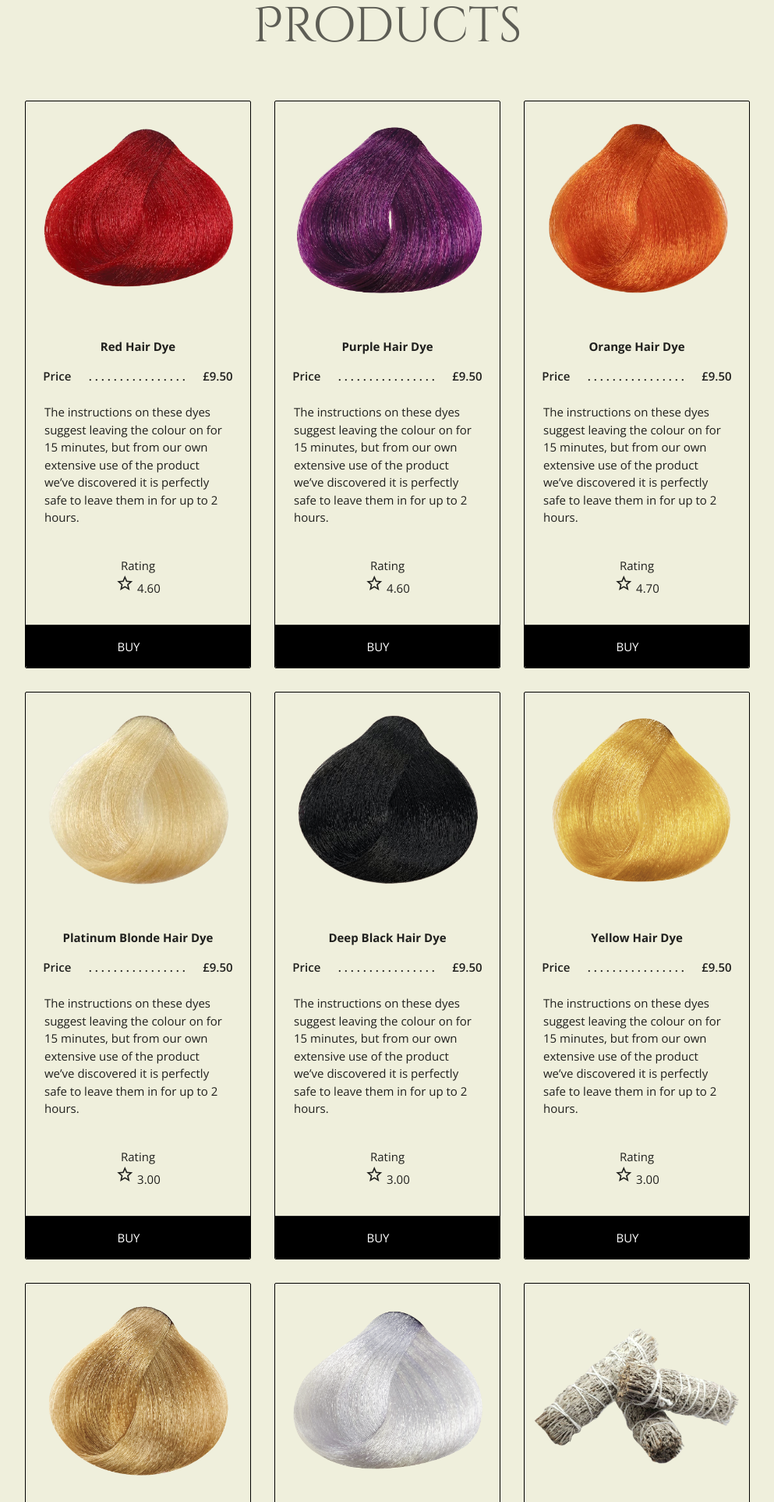
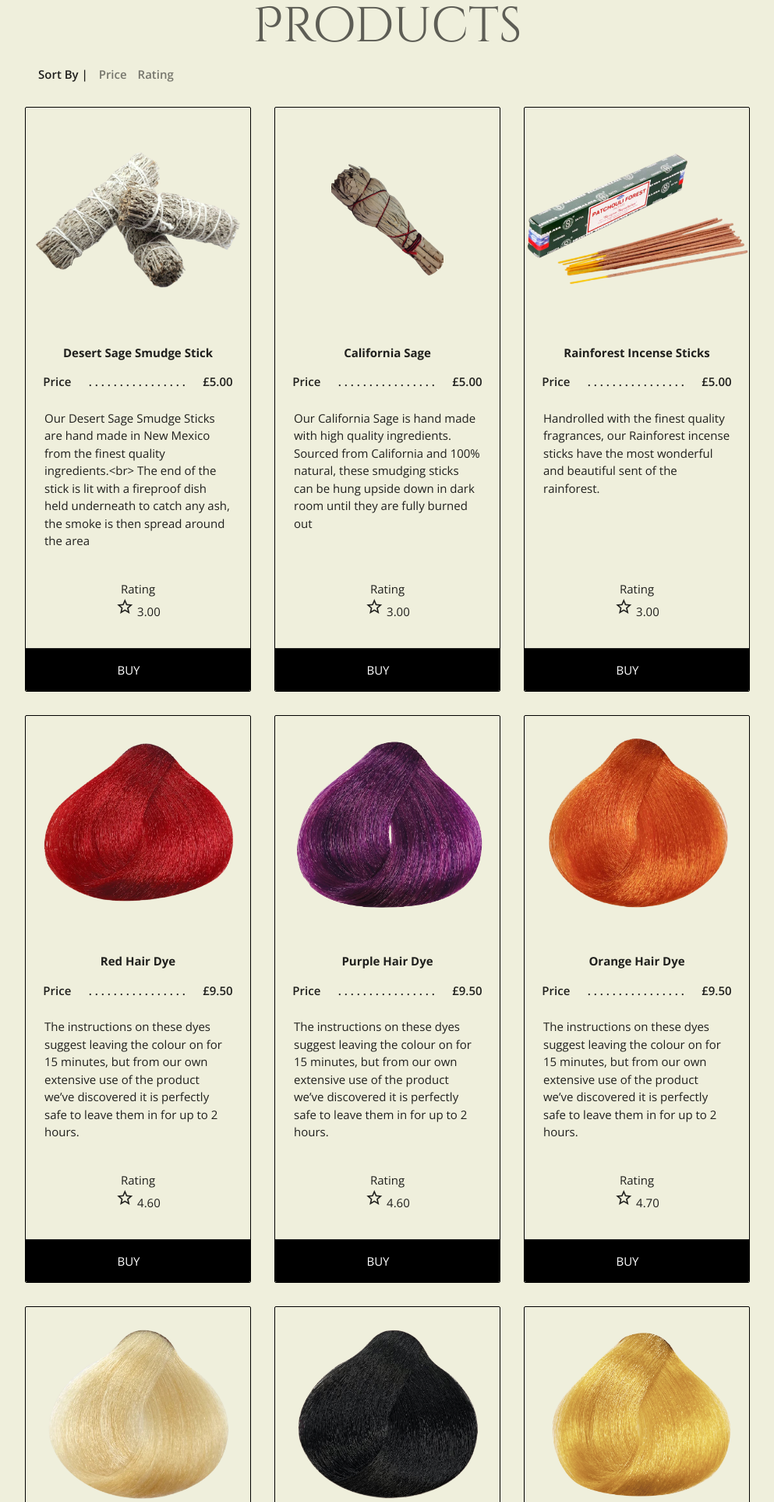
Before and after one commit to DelroyBrown28/rubymoon, a Django app: a page that uses store_products/templates/products/products.html in a window 1280 px wide. Shown: the part 64-1990 px from the top of the page at 78% size, without its empty margins (143-1136 px from the left). Run offline with Django 3.2, Linux system fonts and the light colour scheme; data comes from the database, SQL or seed files in the repository.

Commit message:
sort functionality working on price and rating

```diff
--- a/static/css/main.css
+++ b/static/css/main.css
@@ -4,6 +4,10 @@
     margin: 0;
     background-color: #EFEFDC;
     font-family: 'Open Sans', sans-serif;
+}
+
+a {
+    color: #000;
 }
 
 .dimmer {
@@ -257,10 +261,6 @@
 
 }
 
-/* .card:nth-child(1n) {
-    page-break-after: always;
-} */
-
 .product__hairdye {
     display: flex;
     flex-flow: row wrap;
@@ -294,7 +294,34 @@
     padding: 0px;
     margin: 0;
 
+}
 
+
+.sort_wrap {
+    display: flex;
+    flex-flow: column;
+    width: 100%;
+
+}
+
+.sort_by {
+    font-weight: 600;
+
+}
+
+.sort_tags {
+    margin-left: 10px;
+    font-weight: 600;
+    opacity: 0.5;
+    height: 20px;
+    width: 80px;
+    transition: 0.3s;
+
+
+}
+
+.sort_tags:hover {
+    opacity: 1;
 }
 
 /* Product info page */
--- a/store_products/templates/products/products.html
+++ b/store_products/templates/products/products.html
@@ -10,7 +10,16 @@
             </div>
         </div>
 
-    </div><br><br>
+    </div>
+
+    <div class="container sort">
+        <div class="sort_wrap">
+            <p class="sort_by">Sort By |
+                <a class="sort_tags" href="{% url 'products' %}?sort=price&direction=asc">Price</a>
+                <a class="sort_tags" href="{% url 'products' %}?sort=rating&direction=asc">Rating</a>
+            </p>
+        </div>
+    </div>
 
 
     <div class="container hairdye_wrap">
--- a/store_products/views.py
+++ b/store_products/views.py
@@ -10,8 +10,26 @@
     store_products = Product.objects.all()
     query = None
     categories = None
+    sort = None
+    direction = None
 
     if request.GET:
+        if 'sort' in request.GET:
+            sortkey = request.GET['sort']
+            sort = sortkey
+            if sortkey == 'name':
+                sortkey = 'lower_name'
+                store_products = store_products.annotate(lower_name=Lower('name'))
+
+
+            if 'direction' in request.GET:
+                direction = request.GET['direction']
+                if direction == 'desc':
+                    sortkey = f'-{sortkey}'
+            store_products = store_products.order_by(sortkey)
+
+
+
         if 'category' in request.GET:
             categories = request.GET['category'].split(',')
             store_products = store_products.filter(
@@ -28,10 +46,13 @@
                 description__icontains=query)
             store_products = store_products.filter(queries)
 
+    current_sorting = f'{sort}_{direction}'
+
     context = {
         'store_products': store_products,
         'search_term': query,
         'current_categories': categories,
+        'current_sorting' : store_products,
 
     }
     return render(request, 'products/products.html', context)
```
